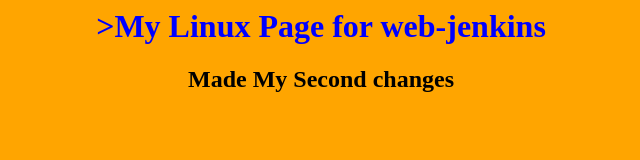
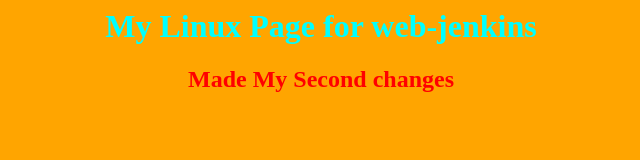
Before and after one commit to gauravsharmaa3/webjenkins, a plain HTML site: page linux.html in a window 1280 px wide. Shown: the whole page, without its empty margins (319-959 px from the left). Drawn offline with Linux system fonts and the light colour scheme.

Commit message:
changes in css3

```diff
--- a/linux.html
+++ b/linux.html
@@ -1,6 +1,6 @@
 <body bgcolor=orange>
 	<center>
-		<h1 style=color:blue;>>My Linux Page for web-jenkins<h1>
-			<h2>Made My Second changes<h2>
+		<h1 style=color:aqua;>My Linux Page for web-jenkins<h1>
+			<h2 style=color:red;>Made My Second changes<h2>
 	</center>
 					<body>
```
